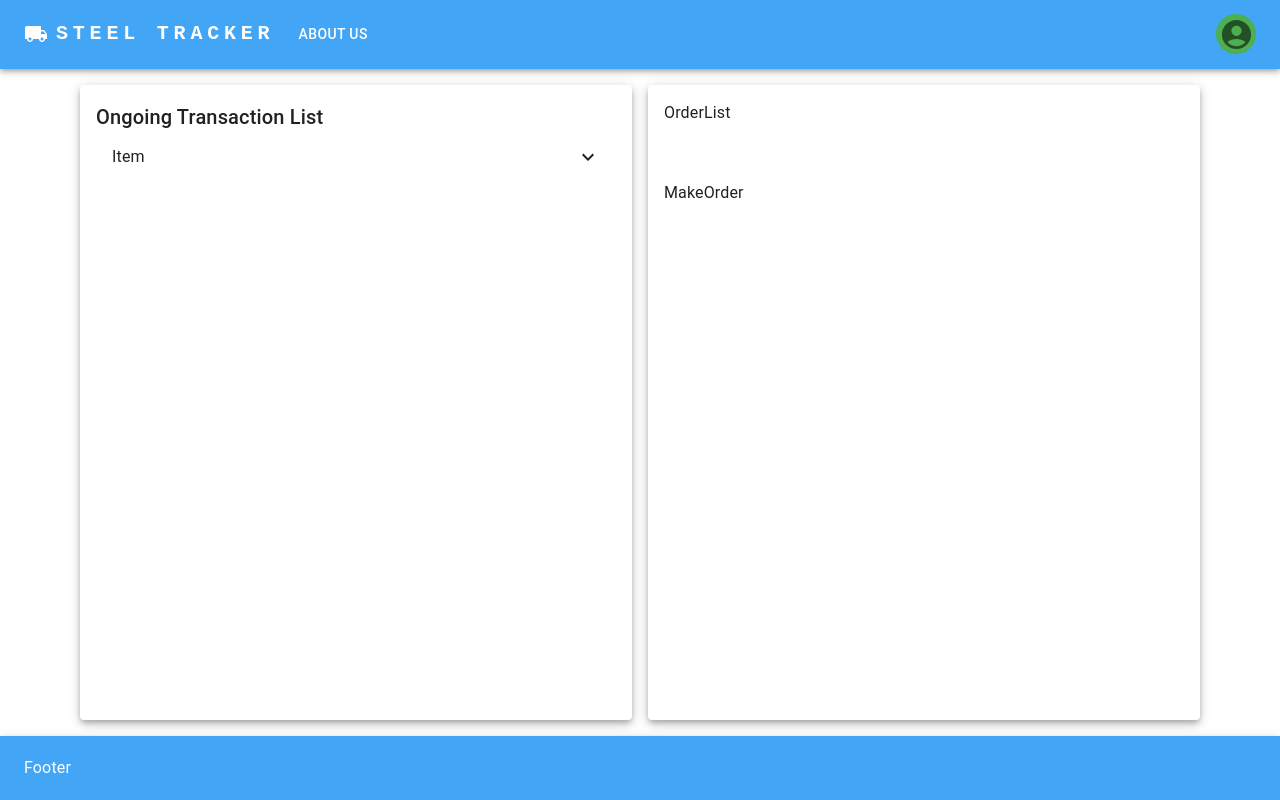
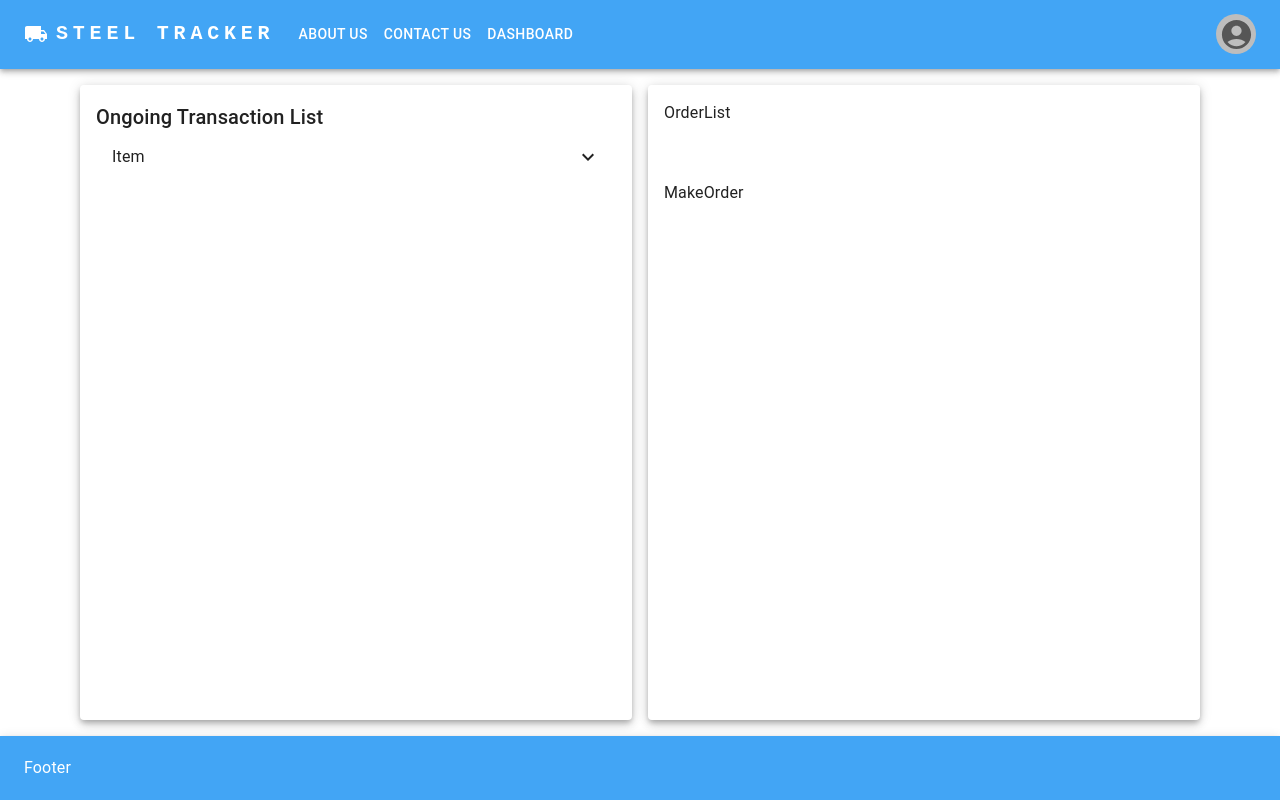
Before and after one commit to codestates-beb/BEB-06-SHEPHERD, a React (Create React App) app in the folder client/: page /dashboard in a window 1280 px wide. Built offline with nearby package versions, Linux system fonts and the light colour scheme.

Commit message:
feat: Header 라우팅 기능 추가

```diff
--- a/client/src/components/Header.js
+++ b/client/src/components/Header.js
@@ -1,6 +1,7 @@
 // Modules
 import * as React from 'react';
 import { useState } from 'react';
+import { Link } from 'react-router-dom';
 
 // Material UI
 import AccountCircleIcon from '@mui/icons-material/AccountCircle';
@@ -19,8 +20,8 @@ import Toolbar from '@mui/material/Toolbar';
 import Tooltip from '@mui/material/Tooltip';
 import Typography from '@mui/material/Typography';
 
-const pages = ['About Us'];
-const settings = ['Dashboard', 'Transaction Detail', 'Make Transfer', 'Logout'];
+const pages = [{ name: ['About Us'], routeName: ['About']}, { name: ['Contact Us'], routeName: ['Contact']}, {name: ['Dashboard'], routeName: ['Dashboard']}];
+const settings = [{name: ['Dashboard'], routeName: ['Dashboard']}, {name: ['Transaction Detail'], routeName: ['TransactionDetail']}, {name: ['Make Transfer'], routeName: ['MakeTransfer']}, {name: ['Logout'], routeName: ['Logout'] }];
 
 function Header (props) {
   const [anchorElNav, setAnchorElNav] = useState(null);
@@ -95,7 +96,9 @@ function Header (props) {
             >
               {pages.map((page) => (
                 <MenuItem key={page} onClick={handleCloseNavMenu}>
-                  <Typography textAlign='center'>{page}</Typography>
+                  <Typography textAlign="center">
+                  <Link style={{textDecoration: "none", color: "inherit"}} to={`/${page.routeName}`}>{page.name}</Link>
+                  </Typography>
                 </MenuItem>
               ))}
             </Menu>
@@ -117,7 +120,7 @@ function Header (props) {
               textDecoration: 'none'
             }}
           >
-            LOGO
+            STEEL TRACKER
           </Typography>
           <Box sx={{ flexGrow: 1, display: { xs: 'none', md: 'flex' } }}>
             {pages.map((page) => (
@@ -126,14 +129,14 @@ function Header (props) {
                 onClick={handleCloseNavMenu}
                 sx={{ my: 2, color: 'white', display: 'block' }}
               >
-                {page}
+                <Link style={{textDecoration: "none", color: "white"}} to={`/${page.routeName}`}>{page.name}</Link>
               </Button>
             ))}
           </Box>
           <Box sx={{ flexGrow: 0, display: { xs: 'none', md: 'flex' } }}>
             <Tooltip title='Open Menu'>
               <IconButton onClick={handleOpenUserMenu} sx={{ p: 0 }}>
-                <Avatar sx={{ bgcolor: green[500] }}>
+                <Avatar sx={{ bgcolor: green[0] }}>
                   <AccountCircleIcon fontSize='large' />
                 </Avatar>
               </IconButton>
@@ -156,7 +159,9 @@ function Header (props) {
             >
               {settings.map((setting) => (
                 <MenuItem key={setting} onClick={handleCloseUserMenu}>
-                  <Typography textAlign='center'>{setting}</Typography>
+                  <Typography textAlign="center">
+                    <Link style={{textDecoration: "none", color: "inherit"}} to={`/${setting.routeName}`}>{setting.name}</Link>
+                  </Typography>
                 </MenuItem>
               ))}
             </Menu>
```
Also changed, not shown: client/src/index.js (+19 -2 lines).
